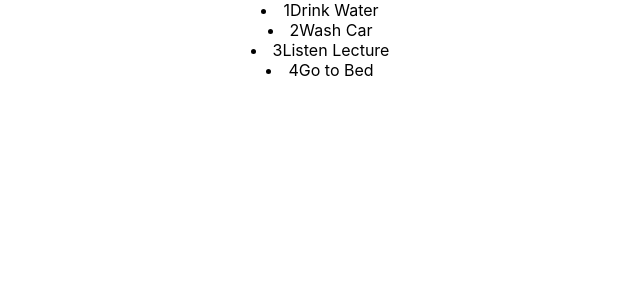
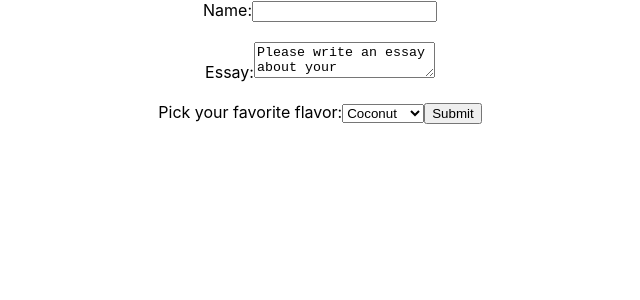
Before and after one commit to skarbgud/react-fastcampus, a React (Create React App) app in the folder React 공식문서로 디테일잡기(초급)/my-app/: page / in a window 1280 px wide. Shown: the top 300 px of the page, without its empty margins (320-960 px from the left). Built offline with nearby package versions, Linux system fonts and the light colour scheme.

Commit message:
2-10. Form (ControlledComponent)

```diff
--- a/React 공식문서로 디테일잡기(초급)/my-app/src/App.js
+++ b/React 공식문서로 디테일잡기(초급)/my-app/src/App.js
@@ -1,5 +1,6 @@
 import './App.css';
-import List from './components/2-9.List/List';
+import ControlledComponent from './components/2-10.Form/ControlledComponent';
+// import List from './components/2-9.List/List';
 // import Condition from './components/2-8.ConditionalRendering/Condition';
 // import Event from './components/2-7.Event/Event';
 // import Compositon from './components/2-4.props/Compositon';
@@ -11,7 +12,8 @@ import List from './components/2-9.List/List';
 function App() {
   return (
     <div className="App">
-      <List />
+      <ControlledComponent/>
+      {/* <List /> */}
       {/* <Condition/> */}
       {/* <Event /> */}
       {/* <ClassComponent2 /> */}
--- /dev/null
+++ b/React 공식문서로 디테일잡기(초급)/my-app/src/components/2-10.Form/ControlledComponent.jsx
@@ -0,0 +1,51 @@
+import React, { useState } from 'react';
+
+export default function ControlledComponent() {
+  const [name, setValue] = useState('');
+  const [essay, setEssay] = useState('Please write an essay about your');
+  const [flavor, setFlavor] = useState('coconut');
+
+  function handleChange(event) {
+    setValue(event.target.value);
+  }
+
+  function handleEssayChange(event) {
+    setEssay(event.target.value);
+  }
+
+  function handleFlavorChange(event) {
+    setFlavor(event.target.value);
+  }
+
+  function handleSubmit(event) {
+    alert(`name: ${name}, essay: ${essay}, flavor: ${flavor}`);
+    event.preventDefault();
+  }
+
+  return (
+    <form onSubmit={handleSubmit}>
+      <label>
+        Name:
+        <input type="text" value={name} onChange={handleChange} />
+      </label>
+      <br />
+      <br />
+      <label>
+        Essay:
+        <textarea value={essay} onChange={handleEssayChange} />
+      </label>
+      <br />
+      <br />
+      <label>
+        Pick your favorite flavor:
+        <select value={flavor} onChange={handleFlavorChange}>
+          <option value="grapefruit">Grapefruit</option>
+          <option value="lime">Lime</option>
+          <option value="coconut">Coconut</option>
+          <option value="mango">Mango</option>
+        </select>
+      </label>
+      <input type="submit" value="Submit" />
+    </form>
+  );
+}
```
